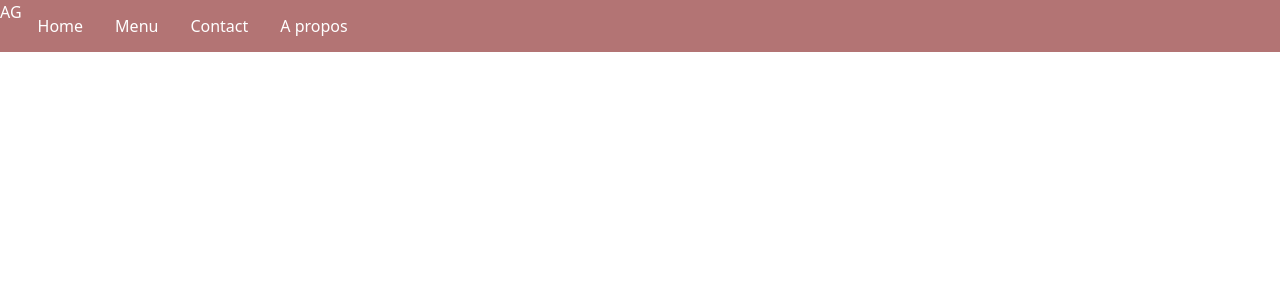
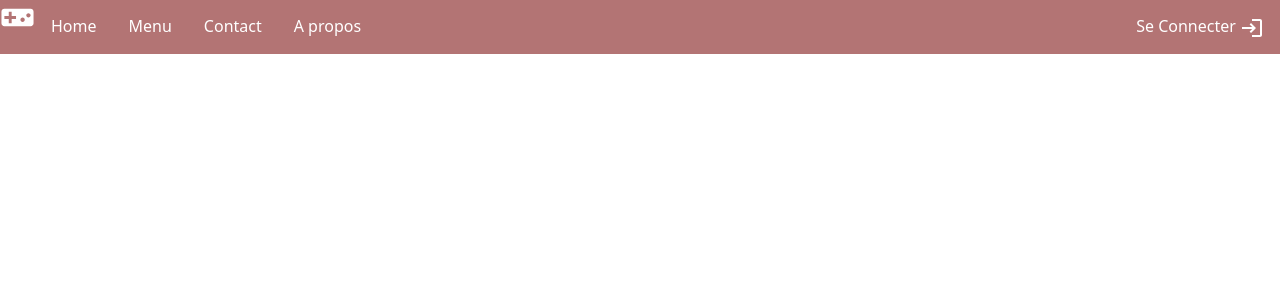
Before and after one commit to Daeriss/ActuGaming, a React (Create React App) app: page / in a window 1280 px wide. Shown: the top 300 px of the page. Built offline with nearby package versions, Linux system fonts and the light colour scheme.

Commit message:
FIX - modif compoment navbar fonctionnel modification css + ajout d'icones

```diff
--- a/src/components/NavBar/NavBar.css
+++ b/src/components/NavBar/NavBar.css
@@ -1,6 +1,6 @@
 /* Change the link color on hover */
 li a:hover {
-    background-color: #555;
+    background-color: #EE9F9F;
     color: white;
 }
 
@@ -17,22 +17,22 @@ li a:hover {
 }
 
 .navbar a:hover, .dropdown:hover .dropbtn, .dropbtn:focus {
-    background-color:  #555;
+    background-color:  #EE9F9F;
     color: white;
 }
 
 .dropdown-content {
     display: initial;
     position: absolute;
-    background-color: #f9f9f9;
+    background-color: #EE9F9F;
     min-width: 160px;
     box-shadow: 0px 8px 16px 0px rgba(0,0,0,0.2);
     z-index: 1;
 }
 
 .dropdown-content a {
-    background-color: #555;
-    color: #ddd;
+    background-color: #EE9F9F;
+    color: white;
     padding: 12px 16px;
     text-decoration: none;
     display: block;
@@ -40,7 +40,7 @@ li a:hover {
 }
 
 .dropdown-content a:hover {
-    background-color: #ddd;
+    background-color: #EE9F9F;
 }
 
 .show {
--- a/src/components/NavBar/NavBar.jsx
+++ b/src/components/NavBar/NavBar.jsx
@@ -3,6 +3,8 @@ import './NavBar.css';
 import { Box, ClickAwayListener} from "@mui/material";
 import ALink from "../Atomic/ALink";
 import AButton from "../Atomic/AButton";
+import LoginIcon from '@mui/icons-material/Login';
+import VideogameAssetIcon from '@mui/icons-material/VideogameAsset';
 
 
 
@@ -17,10 +19,14 @@ function NavBar(){
             //overflow: 'hidden',
             backgroundColor: '#B37474',
             display: 'flex',
-            flexDirection: 'row'
+            flexDirection: 'row',
+            justifyContent: 'space-between'
         },
         navBarLi: {
             //float: 'left'
+        },
+        navBarDiv:{
+            display: 'flex'
         },
         navBarA: {
             display: 'block',
@@ -48,8 +54,9 @@ function NavBar(){
     return(
         <nav>
             <ul style={mystyle.navBarUl}>
+                <div style={mystyle.navBarDiv}>
                     <li style={mystyle.navBarLi}>
-                    <div style={mystyle.logoSite}>AG</div>
+                        <div style={mystyle.logoSite}><VideogameAssetIcon fontSize={"large"} /></div>
                     </li>
                     <li style={mystyle.navBarLi}>
                         <ALink styles={mystyle.navBarA} to="/" >Home</ALink>
@@ -67,7 +74,6 @@ function NavBar(){
                                     {displayBlock ? (
                                         <Box>
                                             <div className={['dropdown-content'].join(" ")} id="myDropdown">
-                                            <ALink to='/login'>Login</ALink>
                                                 <ALink to='/article'>Article</ALink>
                                                 <ALink to='/articles'>Articles</ALink>
                                             </div>
@@ -83,6 +89,14 @@ function NavBar(){
                     <li style={mystyle.navBarLi}>
                         <ALink styles={mystyle.navBarA} to="/about" >A propos</ALink>
                     </li>
+                </div>
+                <div style={mystyle.navBarDiv}>
+                    <li style={mystyle.navBarLi}>
+                        <ALink styles={mystyle.navBarA} to="/login" >Se Connecter <LoginIcon/></ALink>
+                    </li>
+                </div>
+
+
             </ul>
         </nav>
 
```
Lines whose indentation alone changed are shown as unchanged.
